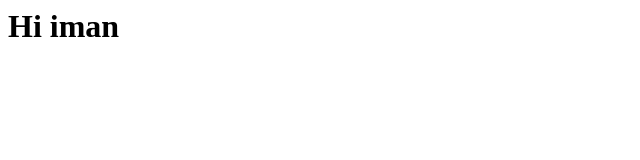
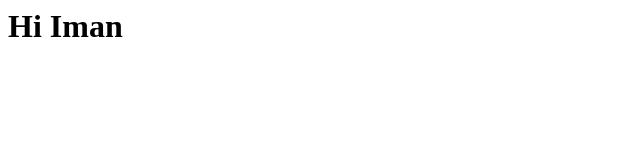
Before and after one commit to mir5/testcode, a plain HTML site: page index.html in a window 1280 px wide. Shown: the full height of the page, 0-640 px from the left. Drawn offline with Linux system fonts and the light colour scheme.

```diff
--- a/index.html
+++ b/index.html
@@ -1,5 +1,5 @@
 </html>
 <body>
- <h1>Hi iman </h1>
+ <h1>Hi Iman </h1>
 </body>
 </html>
```
